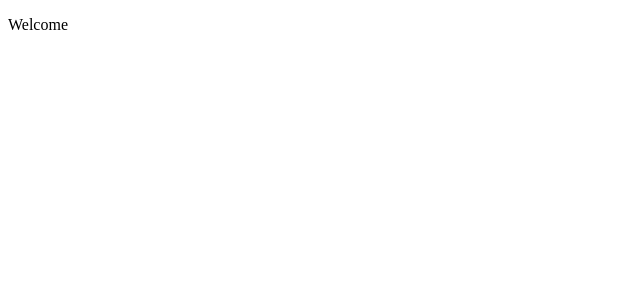
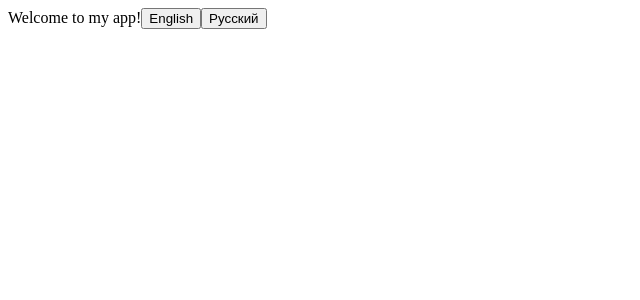
Before and after one commit to alexsmirnova13/graphiql-app, a React (Vite) app in the folder graphiql/: page / in a window 1280 px wide. Shown: the top 300 px of the page, without its empty margins (0-640 px from the left). Built offline with nearby package versions, Linux system fonts and the light colour scheme.

Commit message:
add: localisation

```diff
--- /dev/null
+++ b/graphiql/i18n.js
@@ -0,0 +1,30 @@
+import i18n from 'i18next';
+import { initReactI18next } from 'react-i18next';
+import LanguageDetector from 'i18next-browser-languagedetector';
+
+// Загружаем языковые файлы
+import translationEN from './localisation/translationEn.json';
+import translationRU from './localisation/translationRu.json';
+
+// Настраиваем i18next
+i18n
+  .use(LanguageDetector)
+  .use(initReactI18next)
+  .init({
+    debug: true,
+    lng: 'en', // Начальный язык
+    // fallbackLng: 'en', // Язык по умолчанию
+    interpolation: {
+      escapeValue: false,
+    },
+    resources: {
+      en: {
+        translation: translationEN,
+      },
+      ru: {
+        translation: translationRU,
+      },
+    },
+  });
+
+export default i18n;
--- /dev/null
+++ b/graphiql/localisation/translationEn.json
@@ -0,0 +1,3 @@
+{
+    "welcome": "Welcome to my app!"
+}
--- /dev/null
+++ b/graphiql/localisation/translationRU.json
@@ -0,0 +1,3 @@
+{
+    "welcome": "Драсьте"
+}
--- a/graphiql/package.json
+++ b/graphiql/package.json
@@ -11,8 +11,11 @@
     "deploy": "npm run build && ntl deploy --prod"
   },
   "dependencies": {
+    "i18next": "^22.4.15",
+    "i18next-browser-languagedetector": "^7.0.1",
     "react": "^18.2.0",
     "react-dom": "^18.2.0",
+    "react-i18next": "^12.2.2",
     "react-router-dom": "^6.11.0"
   },
   "devDependencies": {
--- a/graphiql/src/Pages/Welcome.tsx
+++ b/graphiql/src/Pages/Welcome.tsx
@@ -1,5 +1,17 @@
+import { useTranslation, Trans } from 'react-i18next';
+
 const Welcome = () => {
-  return <p>Welcome</p>;
+  const { i18n } = useTranslation();
+  const changeLanguage = (lng: string) => {
+    i18n.changeLanguage(lng);
+  };
+  return (
+    <div>
+      <Trans i18nKey="welcome">Welcome to my app!</Trans>
+      <button onClick={() => changeLanguage('en')}>English</button>
+      <button onClick={() => changeLanguage('ru')}>Русский</button>
+    </div>
+  );
 };
 
 export default Welcome;
--- a/graphiql/src/main.tsx
+++ b/graphiql/src/main.tsx
@@ -2,6 +2,7 @@ import React from 'react';
 import ReactDOM from 'react-dom/client';
 import App from './App.tsx';
 import { BrowserRouter } from 'react-router-dom';
+import './../i18n.js';
 
 ReactDOM.createRoot(document.getElementById('root') as HTMLElement).render(
   <React.StrictMode>
```
Also changed, not shown: graphiql/.eslintrc.cjs, 1 other file (tests, documents, lock files or other folders).
